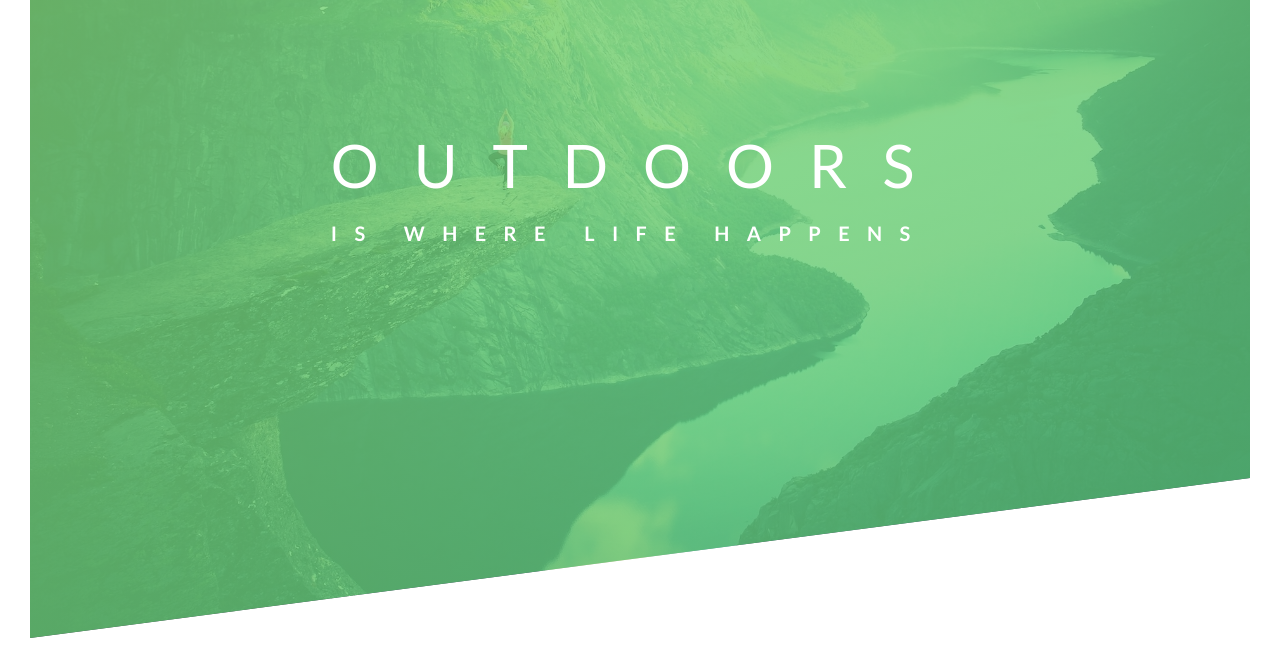
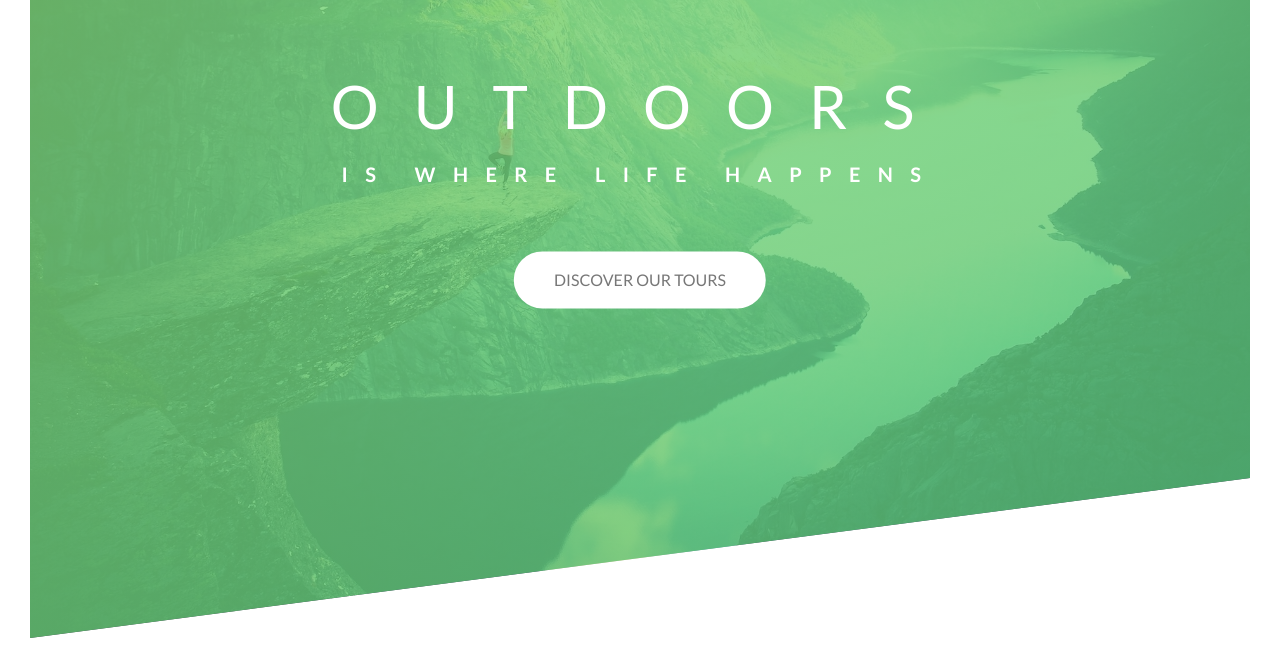
Before and after one commit to georginapuig/advanced-css-and-sass, a plain HTML site: page Natours/starter/index.html in a window 1280 px wide. Shown: the part 152-820 px from the top of the page. Drawn offline with Linux system fonts and the light colour scheme; files that its build step writes are made by us from their sources.

Commit message:
animated button part 1

```diff
--- a/Natours/starter/css/style.css
+++ b/Natours/starter/css/style.css
@@ -48,6 +48,7 @@ body {
 
 .text-box {
   position: absolute;
+  text-align: center;
 
   /* horizontal and vertical align */
   top: 40%;
@@ -58,6 +59,7 @@ body {
 .heading-primary {
   color: #fff;
   text-transform: uppercase;
+  margin-bottom: 60px;
 
   backface-visibility: hidden; /* fix lil shaking animation */
 }
@@ -118,3 +120,28 @@ body {
     transform: translateX(0px);
   }
 }
+
+.btn:link,
+.btn:visited {
+  text-transform: uppercase;
+  text-decoration: none;
+  padding: 15px 40px;
+  display: inline-block;
+  border-radius: 100px;
+  transition: all .2s;
+}
+
+.btn:hover {
+  transform: translateY(-3px);
+  box-shadow: 0 10px 20px rgba(0,0,0,.2);
+}
+
+.btn:active {
+  transform: translateY(-1px);
+  box-shadow: 0 10px 20px rgba(0, 0, 0, .2);
+}
+
+.btn-white {
+  color: #777;
+  background-color: #fff;
+}
--- a/Natours/starter/index.html
+++ b/Natours/starter/index.html
@@ -23,6 +23,8 @@
 					<span class="heading-primary-main">Outdoors</span>
 					<span class="heading-primary-sub">is where life happens</span>
 				</h1>
+
+				<a href="#" class="btn btn-white">Discover our tours</a>
 			</div>
 		</header>
 
```
